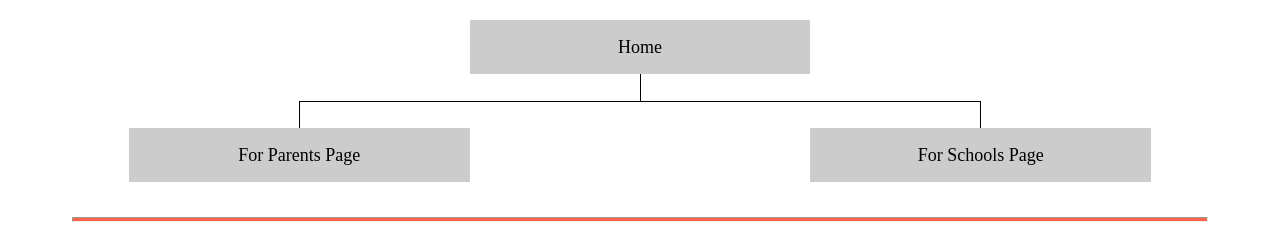
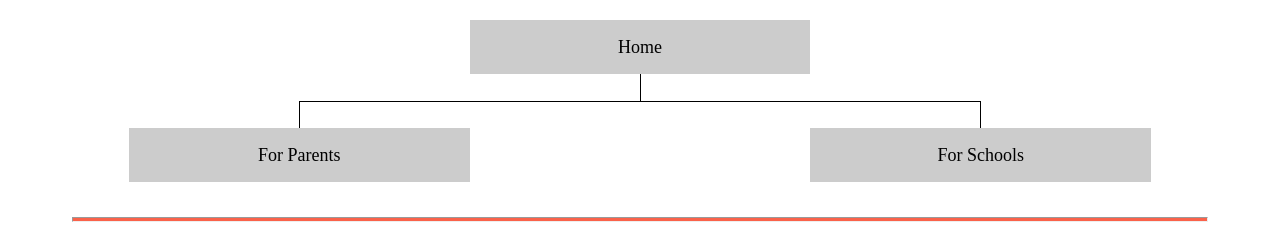
Before and after one commit to brunoob35/treehouse-landing, a plain HTML site: page site-plan/site-plan.html in a window 1280 px wide. Shown: the part 2187-2419 px from the top of the page. Drawn offline with Linux system fonts and the light colour scheme; a web font is replaced by a local one.

Commit message:
small fix

```diff
--- a/site-plan/site-plan.html
+++ b/site-plan/site-plan.html
@@ -100,10 +100,10 @@
           Home
         </div>
         <div class="sm-page2">
-          For Parents Page <!-- change this -->
+          For Parents <!-- change this -->
         </div>
         <div class="sm-page3">
-          For Schools Page  <!-- change this -->
+          For Schools  <!-- change this -->
         </div>
 
         <div class="top">
```
